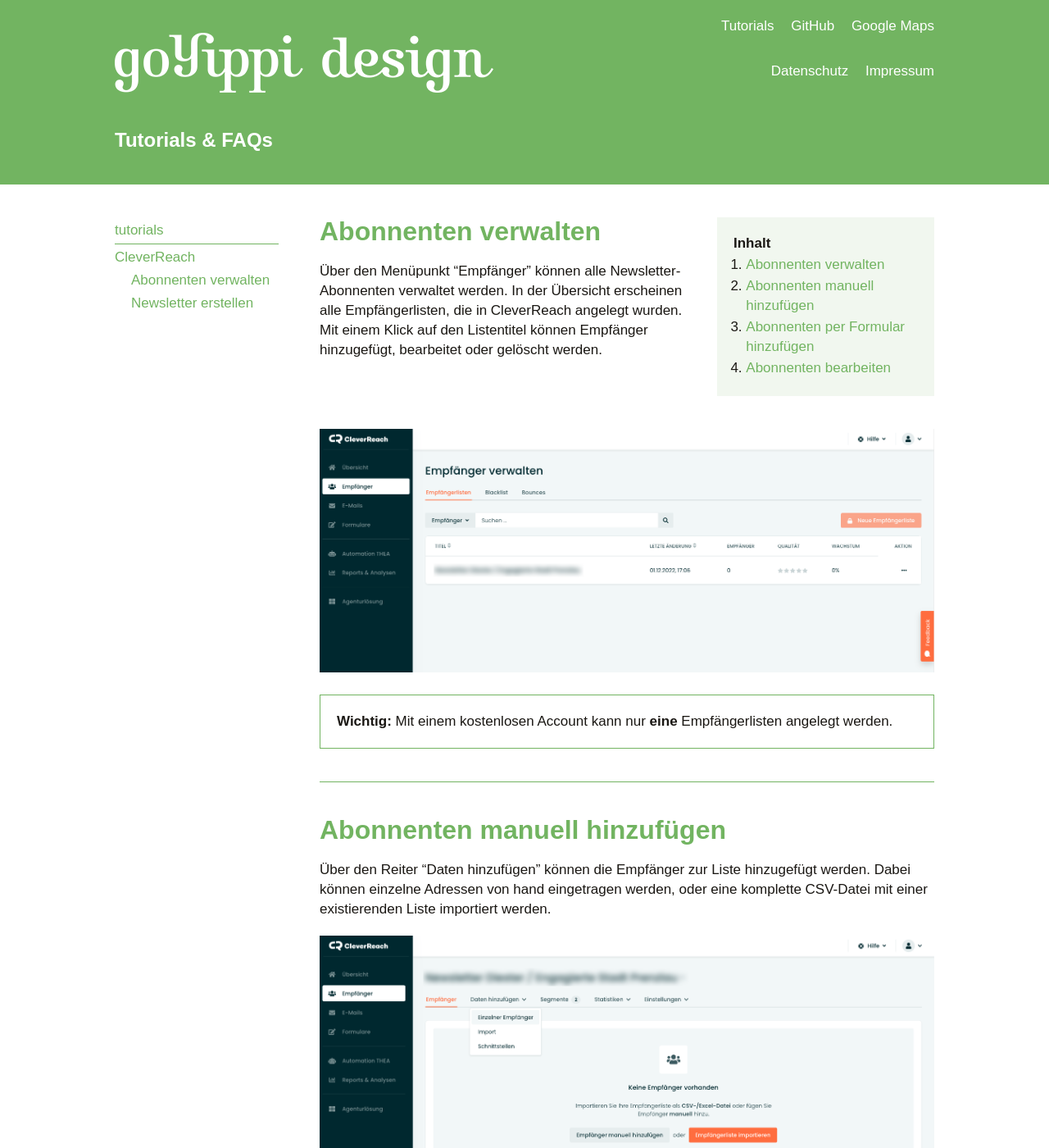
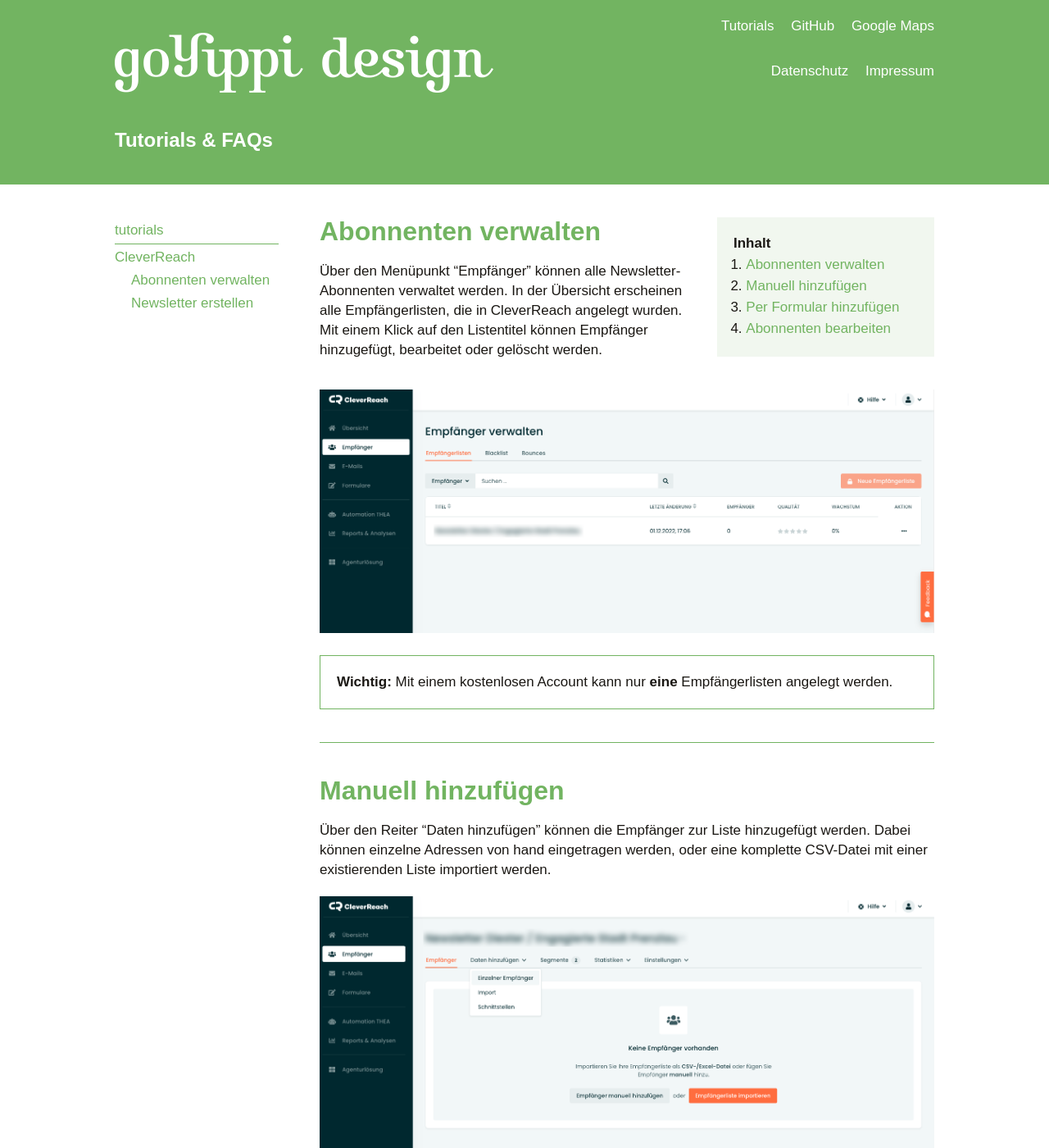
Before and after one commit to goYippi-labs/tutorials, a Jekyll site: the page built from cleverreach/abonnenten-verwalten/index.md, in a window 1280 px wide and 1400 px high. Shown: the whole window at 82% size. Built offline with Jekyll 4.4.1, drawn with Linux system fonts in a browser that asks for light colours; nearby versions of some CDN libraries; some web fonts are replaced; library files that are not in the unit come from our copies; some of the changed text lies outside the part shown.

Commit message:
Korrektur CleverReach Überschriften

```diff
--- a/cleverreach/abonnenten-verwalten/index.md
+++ b/cleverreach/abonnenten-verwalten/index.md
@@ -20,7 +20,7 @@
 
 ---
 
-## Abonnenten manuell hinzufügen
+## Manuell hinzufügen
 
 Über den Reiter "Daten hinzufügen" können die Empfänger zur Liste hinzugefügt werden. Dabei können einzelne Adressen von hand eingetragen werden, oder eine komplette CSV-Datei mit einer existierenden Liste importiert werden.
 
@@ -44,7 +44,7 @@
 
 ---
 
-## Abonnenten per Formular hinzufügen
+## Per Formular hinzufügen
 
 Idealerweise sollten die Empfänger <strong>nicht</strong> manuell hinzugefügt werden, sondern sich über ein Formular selbst eintragen.
 
```
